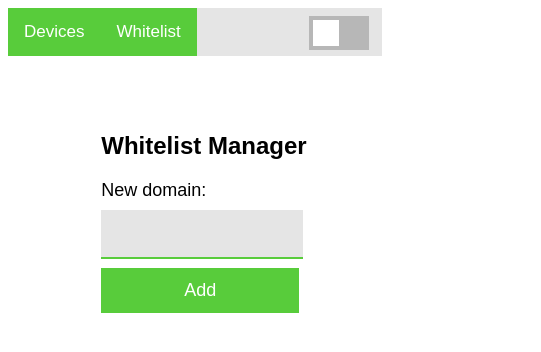
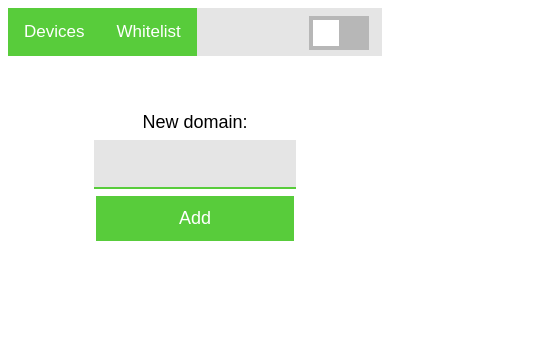
Before and after one commit to SimpleGeek/squid-config-ui, a Svelte app: page / in a window 390 px wide. Shown: the top 352 px of the page, 541 px wide, since content can reach past the window. Built offline with nearby package versions, Linux system fonts and the light colour scheme.

Commit message:
Cleaned up whitelist UI a lot, removed redundant headers

```diff
--- a/public/global.css
+++ b/public/global.css
@@ -63,6 +63,20 @@ body {
 	}
 }
 
+.column-container {
+	display: flex;
+	flex-direction: column;
+	justify-content: flex-start;
+	margin-left: 25%;
+	width: 440px;
+}
+
+@media all and (max-width: 500px) {
+	.column-container {
+		margin-left: 75%;
+	}
+}
+
 label {
 	font-size: 18px;
 }
@@ -95,19 +109,26 @@ ul {
 	width: 100%;
 }
 
-li, option {
+ul.scrollable-list {
+	height: 200px;
+	width: 75%;
+	overflow: hidden;
+	overflow-y: scroll;
+}
+
+li {
     margin: 0.95%;
     padding: 2%;
 	background-color: var(--primary-color);
 	font-size: 18px;
 }
 
-li:hover, option:hover {
+li:hover {
     background-color: var(--secondary-color);
     box-shadow: 2px 2px 3px var(--shadow-color);
 }
 
-li.selected, option.selected {
+li.selected {
 	background-color: var(--accent-color);
 }
 
--- a/src/components/DeviceManager.svelte
+++ b/src/components/DeviceManager.svelte
@@ -68,7 +68,6 @@
     }
 </script>
 
-<h2>Device Manager</h2>
 <ul>
     {#each devices as device}
         <ListItem
--- a/src/components/Whitelist.svelte
+++ b/src/components/Whitelist.svelte
@@ -1,37 +1,34 @@
 <style>
-    button, input {
-        margin-top: 9px;
+    input {
         width: 198px;
+        margin-left: 2%;
     }
 
-    select {
-        margin-top: 9px;
+    button {
+        margin-left: 2%;
     }
 
-    p {
-        max-width: 440px;
-    }
-
-    .column-container {
-        display: flex;
-        flex-direction: column;
-        justify-content: flex-start;
-        margin-left: 25%;
-        width: 440px;
+    .control-container {
+        justify-content: center;
+        align-items: center;
     }
 
     @media all and (max-width: 500px) {
-        .column-container {
-            margin-left: 75%;
+        .control-container {
+            flex-direction: column;
+            align-items: center;
         }
 
-        p {
-            max-width: 250px;
+        button, input {
+            margin-left: 0%;
+            margin-top: 2%;
+            width: 198px;
         }
     }
 </style>
 
 <script>
+    import ListItem from './ListItem.svelte';
     import Util from '../JSUtil/util.js';
     let util = new Util();
 
@@ -39,6 +36,15 @@
     let domains = null;
     const listId = 0;
     const baseUrl = 'http://192.168.1.49:8080/squid-configuration/whitelist-domains/';
+
+    function clearInput() {
+        domainName = null;
+    }
+
+    function filterDomains(domains) {
+        // Remove comments from return
+        return domains.filter(d => !d.startsWith('#'));
+    }
 
     async function addDomain() {
         if (util.isEmptyOrSpaces(domainName)) {
@@ -52,7 +58,6 @@
                 headers: {"Content-type": "application/json; charset=UTF-8"}
             })
             .then((response) => {
-                console.log(response.status);
                 if (!response.ok) {
                     // TODO: This needs to be better.  A lot better.
                     console.log(JSON.stringify(response));
@@ -61,23 +66,26 @@
                 return response.json();
             })
             .then((json) => {
-                console.log(json);
-                return json;
+                return filterDomains(json);
             })
             .catch(err => console.log(err));
+
+        clearInput();
     }
 </script>
 
-<div class="column-container">
-    <h2>Whitelist Manager</h2>
+<div class="control-container">
     <label for="domain">New domain:</label>
     <input id="domain" type="text" bind:value={domainName}>
-    {#if domains != null}
-        <select multiple>
-            {#each domains as domain}
-                <option>{domain}</option>
-            {/each}
-        </select>
-    {/if}
     <button on:click={addDomain}>Add</button>
 </div>
+{#if domains != null}
+    <ul class="scrollable-list">
+        {#each domains as domain}
+            <ListItem
+                displayValue={domain.slice(1, domain.length)}
+                dataValue={domain}
+            />
+        {/each}
+    </ul>
+{/if}
```
